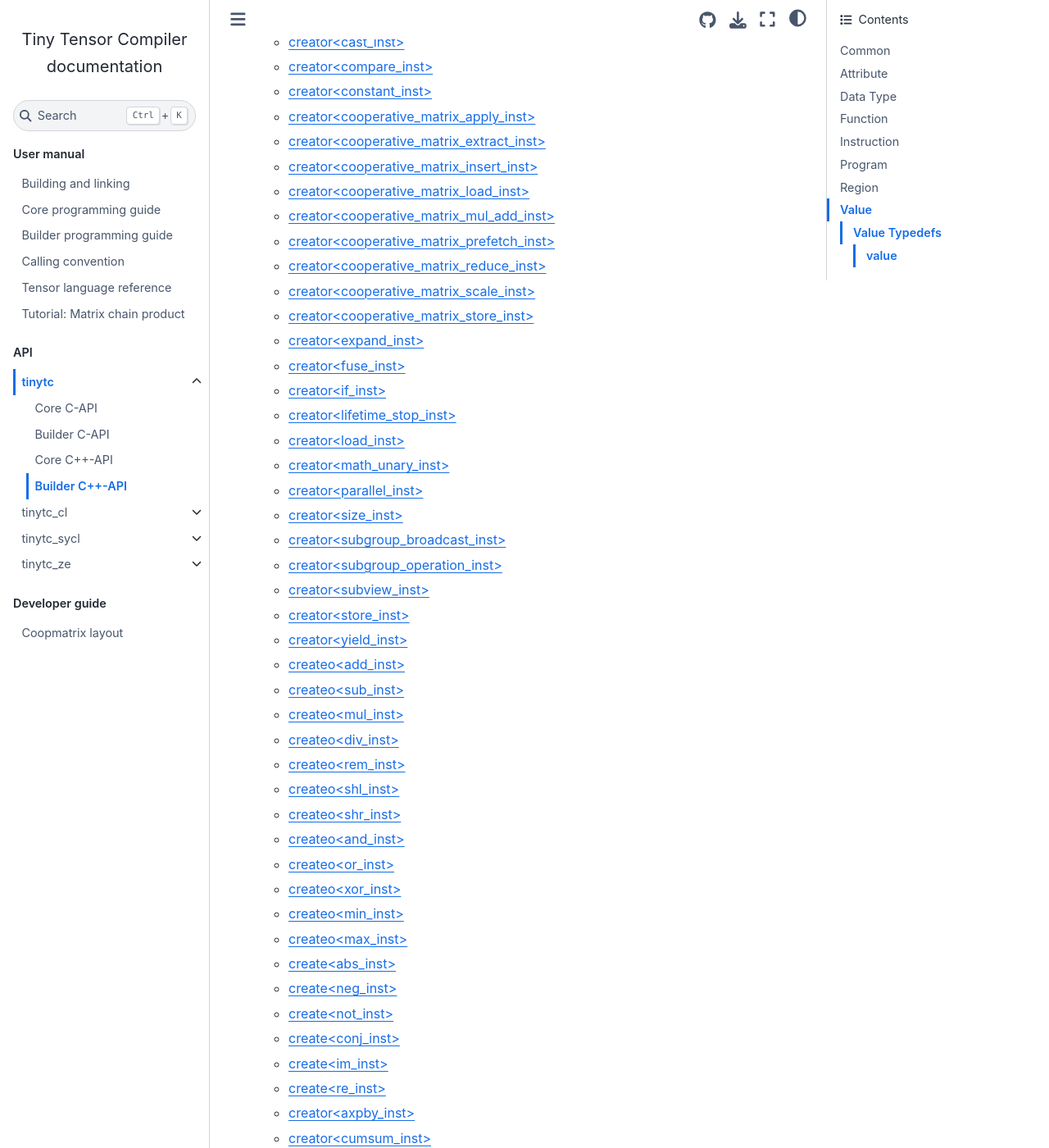
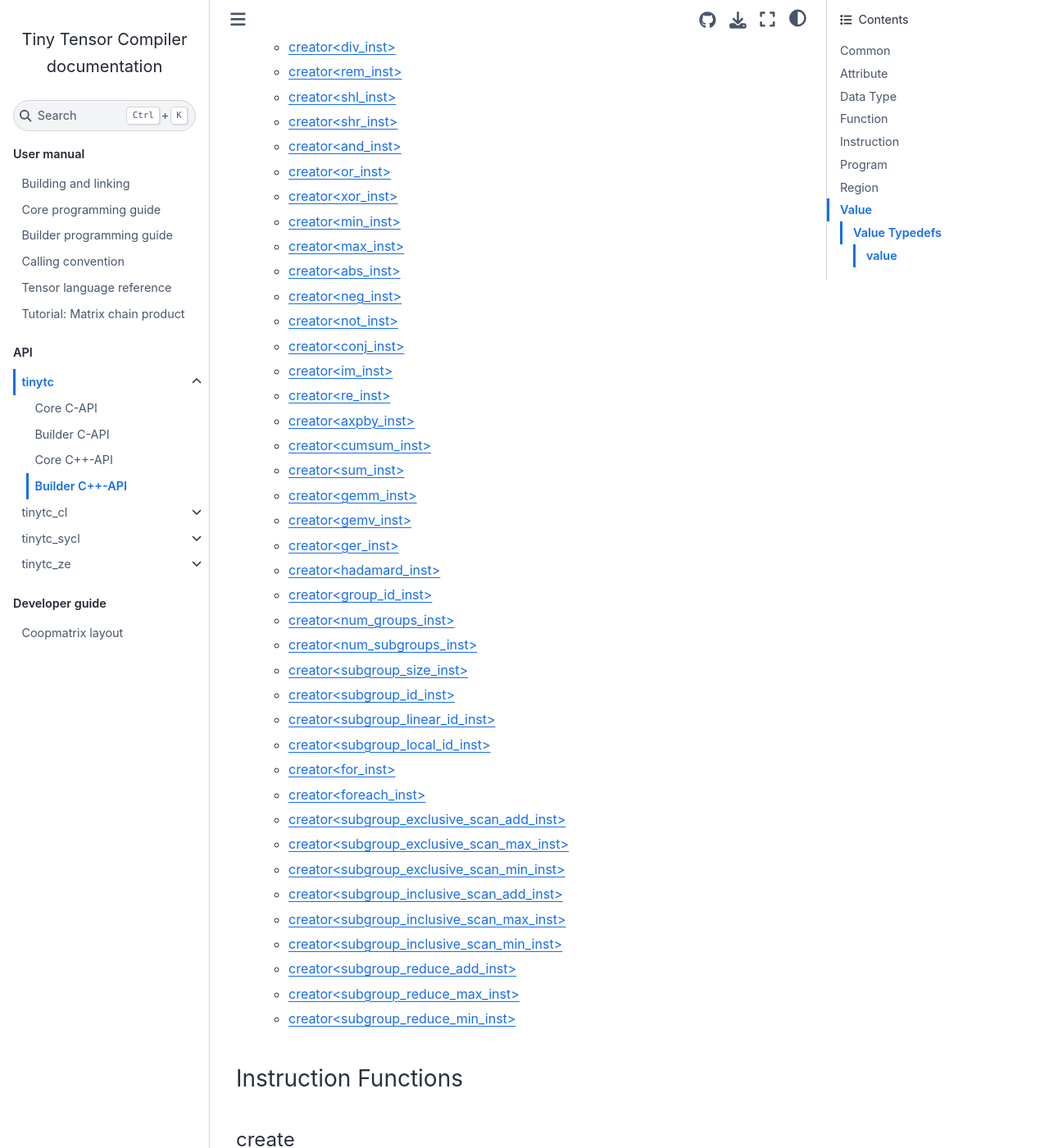
Before and after one commit to intel/tiny-tensor-compiler, a Sphinx documentation site: the page built from docs/api/builder_cxxapi.rst, in a window 1280 px wide and 1400 px high, scrolled down 13746 px. Shown: the whole window at 82% size. Built offline with Sphinx 7.4.7 and the Sphinx Book theme 1.1.4, drawn with Linux system fonts in a browser that asks for light colours; some of the changed text lies outside the part shown.

```diff
--- a/docs/api/builder_cxxapi.rst
+++ b/docs/api/builder_cxxapi.rst
@@ -19,10 +19,6 @@ Common
   * :ref:`tinytc::cmp_condition`
 
   * :ref:`tinytc::comp3`
-
-  * :ref:`tinytc::group_arithmetic`
-
-  * :ref:`tinytc::group_operation`
 
   * :ref:`tinytc::math_unary`
 
@@ -47,10 +43,6 @@ Common
   * :ref:`tinytc::to_string(cmp_condition)`
 
   * :ref:`tinytc::to_string(comp3)`
-
-  * :ref:`tinytc::to_string(group_arithmetic)`
-
-  * :ref:`tinytc::to_string(group_operation)`
 
   * :ref:`tinytc::to_string(math_unary)`
 
@@ -110,20 +102,6 @@ comp3
 .....
 
 .. doxygenenum:: tinytc::comp3
-
-.. _tinytc::group_arithmetic:
-
-group_arithmetic
-................
-
-.. doxygenenum:: tinytc::group_arithmetic
-
-.. _tinytc::group_operation:
-
-group_operation
-...............
-
-.. doxygenenum:: tinytc::group_operation
 
 .. _tinytc::math_unary:
 
@@ -204,20 +182,6 @@ to_string(comp3)
 ................
 
 .. doxygenfunction:: tinytc::to_string(comp3)
-
-.. _tinytc::to_string(group_arithmetic):
-
-to_string(group_arithmetic)
-...........................
-
-.. doxygenfunction:: tinytc::to_string(group_arithmetic)
-
-.. _tinytc::to_string(group_operation):
-
-to_string(group_operation)
-..........................
-
-.. doxygenfunction:: tinytc::to_string(group_operation)
 
 .. _tinytc::to_string(math_unary):
 
@@ -596,7 +560,11 @@ Instruction
 
   * :ref:`tinytc::creator\< cooperative_matrix_prefetch_inst \>`
 
-  * :ref:`tinytc::creator\< cooperative_matrix_reduce_inst \>`
+  * :ref:`tinytc::creator\< cooperative_matrix_reduce_add_inst \>`
+
+  * :ref:`tinytc::creator\< cooperative_matrix_reduce_max_inst \>`
+
+  * :ref:`tinytc::creator\< cooperative_matrix_reduce_min_inst \>`
 
   * :ref:`tinytc::creator\< cooperative_matrix_scale_inst \>`
 
@@ -620,49 +588,47 @@ Instruction
 
   * :ref:`tinytc::creator\< subgroup_broadcast_inst \>`
 
-  * :ref:`tinytc::creator\< subgroup_operation_inst \>`
-
   * :ref:`tinytc::creator\< subview_inst \>`
 
   * :ref:`tinytc::creator\< store_inst \>`
 
   * :ref:`tinytc::creator\< yield_inst \>`
 
-  * :ref:`tinytc::createo\< add_inst \>`
+  * :ref:`tinytc::creator\< add_inst \>`
 
-  * :ref:`tinytc::createo\< sub_inst \>`
+  * :ref:`tinytc::creator\< sub_inst \>`
 
-  * :ref:`tinytc::createo\< mul_inst \>`
+  * :ref:`tinytc::creator\< mul_inst \>`
 
-  * :ref:`tinytc::createo\< div_inst \>`
+  * :ref:`tinytc::creator\< div_inst \>`
 
-  * :ref:`tinytc::createo\< rem_inst \>`
+  * :ref:`tinytc::creator\< rem_inst \>`
 
-  * :ref:`tinytc::createo\< shl_inst \>`
+  * :ref:`tinytc::creator\< shl_inst \>`
 
-  * :ref:`tinytc::createo\< shr_inst \>`
+  * :ref:`tinytc::creator\< shr_inst \>`
 
-  * :ref:`tinytc::createo\< and_inst \>`
+  * :ref:`tinytc::creator\< and_inst \>`
 
-  * :ref:`tinytc::createo\< or_inst \>`
+  * :ref:`tinytc::creator\< or_inst \>`
 
-  * :ref:`tinytc::createo\< xor_inst \>`
+  * :ref:`tinytc::creator\< xor_inst \>`
 
-  * :ref:`tinytc::createo\< min_inst \>`
+  * :ref:`tinytc::creator\< min_inst \>`
 
-  * :ref:`tinytc::createo\< max_inst \>`
+  * :ref:`tinytc::creator\< max_inst \>`
 
-  * :ref:`tinytc::create\< abs_inst \>`
+  * :ref:`tinytc::creator\< abs_inst \>`
 
-  * :ref:`tinytc::create\< neg_inst \>`
+  * :ref:`tinytc::creator\< neg_inst \>`
 
-  * :ref:`tinytc::create\< not_inst \>`
+  * :ref:`tinytc::creator\< not_inst \>`
 
-  * :ref:`tinytc::create\< conj_inst \>`
+  * :ref:`tinytc::creator\< conj_inst \>`
 
-  * :ref:`tinytc::create\< im_inst \>`
+  * :ref:`tinytc::creator\< im_inst \>`
 
-  * :ref:`tinytc::create\< re_inst \>`
+  * :ref:`tinytc::creator\< re_inst \>`
 
   * :ref:`tinytc::creator\< axpby_inst \>`
 
@@ -695,6 +661,24 @@ Instruction
   * :ref:`tinytc::creator\< for_inst \>`
 
   * :ref:`tinytc::creator\< foreach_inst \>`
+
+  * :ref:`tinytc::creator\< subgroup_exclusive_scan_add_inst \>`
+
+  * :ref:`tinytc::creator\< subgroup_exclusive_scan_max_inst \>`
+
+  * :ref:`tinytc::creator\< subgroup_exclusive_scan_min_inst \>`
+
+  * :ref:`tinytc::creator\< subgroup_inclusive_scan_add_inst \>`
+
+  * :ref:`tinytc::creator\< subgroup_inclusive_scan_max_inst \>`
+
+  * :ref:`tinytc::creator\< subgroup_inclusive_scan_min_inst \>`
+
+  * :ref:`tinytc::creator\< subgroup_reduce_add_inst \>`
+
+  * :ref:`tinytc::creator\< subgroup_reduce_max_inst \>`
+
+  * :ref:`tinytc::creator\< subgroup_reduce_min_inst \>`
 
 Instruction Functions
 ---------------------
@@ -796,12 +780,26 @@ creator<cooperative_matrix_prefetch_inst>
 
 .. doxygenstruct:: tinytc::creator< cooperative_matrix_prefetch_inst >
 
-.. _tinytc::creator\< cooperative_matrix_reduce_inst \>:
+.. _tinytc::creator\< cooperative_matrix_reduce_add_inst \>:
 
-creator<cooperative_matrix_reduce_inst>
-.......................................
+creator<cooperative_matrix_reduce_add_inst>
+...........................................
 
-.. doxygenstruct:: tinytc::creator< cooperative_matrix_reduce_inst >
+.. doxygenstruct:: tinytc::creator< cooperative_matrix_reduce_add_inst >
+
+.. _tinytc::creator\< cooperative_matrix_reduce_max_inst \>:
+
+creator<cooperative_matrix_reduce_max_inst>
+...........................................
+
+.. doxygenstruct:: tinytc::creator< cooperative_matrix_reduce_max_inst >
+
+.. _tinytc::creator\< cooperative_matrix_reduce_min_inst \>:
+
+creator<cooperative_matrix_reduce_min_inst>
+...........................................
+
+.. doxygenstruct:: tinytc::creator< cooperative_matrix_reduce_min_inst >
 
 .. _tinytc::creator\< cooperative_matrix_scale_inst \>:
 
@@ -908,131 +899,131 @@ creator<yield_inst>
 
 .. doxygenstruct:: tinytc::creator< yield_inst >
 
-.. _tinytc::createo\< add_inst \>:
+.. _tinytc::creator\< add_inst \>:
 
-createo<add_inst>
+creator<add_inst>
 .................
 
-.. doxygenstruct:: tinytc::createo< add_inst >
+.. doxygenstruct:: tinytc::creator< add_inst >
 
-.. _tinytc::createo\< sub_inst \>:
+.. _tinytc::creator\< sub_inst \>:
 
-createo<sub_inst>
+creator<sub_inst>
 .................
 
-.. doxygenstruct:: tinytc::createo< sub_inst >
+.. doxygenstruct:: tinytc::creator< sub_inst >
 
-.. _tinytc::createo\< mul_inst \>:
+.. _tinytc::creator\< mul_inst \>:
 
-createo<mul_inst>
+creator<mul_inst>
 .................
 
-.. doxygenstruct:: tinytc::createo< mul_inst >
+.. doxygenstruct:: tinytc::creator< mul_inst >
 
-.. _tinytc::createo\< div_inst \>:
+.. _tinytc::creator\< div_inst \>:
 
-createo<div_inst>
+creator<div_inst>
 .................
 
-.. doxygenstruct:: tinytc::createo< div_inst >
+.. doxygenstruct:: tinytc::creator< div_inst >
 
-.. _tinytc::createo\< rem_inst \>:
+.. _tinytc::creator\< rem_inst \>:
 
-createo<rem_inst>
+creator<rem_inst>
 .................
 
-.. doxygenstruct:: tinytc::createo< rem_inst >
+.. doxygenstruct:: tinytc::creator< rem_inst >
 
-.. _tinytc::createo\< shl_inst \>:
+.. _tinytc::creator\< shl_inst \>:
 
-createo<shl_inst>
+creator<shl_inst>
 .................
 
-.. doxygenstruct:: tinytc::createo< shl_inst >
+.. doxygenstruct:: tinytc::creator< shl_inst >
 
-.. _tinytc::createo\< shr_inst \>:
+.. _tinytc::creator\< shr_inst \>:
 
-createo<shr_inst>
+creator<shr_inst>
 .................
 
-.. doxygenstruct:: tinytc::createo< shr_inst >
+.. doxygenstruct:: tinytc::creator< shr_inst >
 
-.. _tinytc::createo\< and_inst \>:
+.. _tinytc::creator\< and_inst \>:
 
-createo<and_inst>
+creator<and_inst>
 .................
 
-.. doxygenstruct:: tinytc::createo< and_inst >
+.. doxygenstruct:: tinytc::creator< and_inst >
 
-.. _tinytc::createo\< or_inst \>:
+.. _tinytc::creator\< or_inst \>:
 
-createo<or_inst>
+creator<or_inst>
 ................
 
-.. doxygenstruct:: tinytc::createo< or_inst >
+.. doxygenstruct:: tinytc::creator< or_inst >
 
-.. _tinytc::createo\< xor_inst \>:
+.. _tinytc::creator\< xor_inst \>:
 
-createo<xor_inst>
+creator<xor_inst>
 .................
 
-.. doxygenstruct:: tinytc::createo< xor_inst >
+.. doxygenstruct:: tinytc::creator< xor_inst >
 
-.. _tinytc::createo\< min_inst \>:
+.. _tinytc::creator\< min_inst \>:
 
-createo<min_inst>
+creator<min_inst>
 .................
 
-.. doxygenstruct:: tinytc::createo< min_inst >
+.. doxygenstruct:: tinytc::creator< min_inst >
 
-.. _tinytc::createo\< max_inst \>:
+.. _tinytc::creator\< max_inst \>:
 
-createo<max_inst>
+creator<max_inst>
 .................
 
-.. doxygenstruct:: tinytc::createo< max_inst >
+.. doxygenstruct:: tinytc::creator< max_inst >
 
-.. _tinytc::create\< abs_inst \>:
+.. _tinytc::creator\< abs_inst \>:
 
-create<abs_inst>
+creator<abs_inst>
+.................
+
+.. doxygenstruct:: tinytc::creator< abs_inst >
+
+.. _tinytc::creator\< neg_inst \>:
+
+creator<neg_inst>
+.................
+
+.. doxygenstruct:: tinytc::creator< neg_inst >
+
+.. _tinytc::creator\< not_inst \>:
+
+creator<not_inst>
+.................
+
+.. doxygenstruct:: tinytc::creator< not_inst >
+
+.. _tinytc::creator\< conj_inst \>:
+
+creator<conj_inst>
+..................
+
+.. doxygenstruct:: tinytc::creator< conj_inst >
+
+.. _tinytc::creator\< im_inst \>:
+
+creator<im_inst>
 ................
 
-.. doxygenstruct:: tinytc::create< abs_inst >
+.. doxygenstruct:: tinytc::creator< im_inst >
 
-.. _tinytc::create\< neg_inst \>:
+.. _tinytc::creator\< re_inst \>:
 
-create<neg_inst>
+creator<re_inst>
 ................
 
-.. doxygenstruct:: tinytc::create< neg_inst >
-
-.. _tinytc::create\< not_inst \>:
-
-create<not_inst>
-................
-
-.. doxygenstruct:: tinytc::create< not_inst >
-
-.. _tinytc::create\< conj_inst \>:
-
-create<conj_inst>
-.................
-
-.. doxygenstruct:: tinytc::create< conj_inst >
-
-.. _tinytc::create\< im_inst \>:
-
-create<im_inst>
-...............
-
-.. doxygenstruct:: tinytc::create< im_inst >
-
-.. _tinytc::create\< re_inst \>:
-
-create<re_inst>
-...............
-
-.. doxygenstruct:: tinytc::create< re_inst >
+.. doxygenstruct:: tinytc::creator< re_inst >
 
 .. _tinytc::creator\< axpby_inst \>:
 
@@ -1146,6 +1137,69 @@ creator<foreach_inst>
 
 .. doxygenstruct:: tinytc::creator< foreach_inst >
 
+.. _tinytc::creator\< subgroup_exclusive_scan_add_inst \>:
+
+creator<subgroup_exclusive_scan_add_inst>
+.........................................
+
+.. doxygenstruct:: tinytc::creator< subgroup_exclusive_scan_add_inst >
+
+.. _tinytc::creator\< subgroup_exclusive_scan_max_inst \>:
+
+creator<subgroup_exclusive_scan_max_inst>
+.........................................
+
+.. doxygenstruct:: tinytc::creator< subgroup_exclusive_scan_max_inst >
+
+.. _tinytc::creator\< subgroup_exclusive_scan_min_inst \>:
+
+creator<subgroup_exclusive_scan_min_inst>
+.........................................
+
+.. doxygenstruct:: tinytc::creator< subgroup_exclusive_scan_min_inst >
+
+.. _tinytc::creator\< subgroup_inclusive_scan_add_inst \>:
+
+creator<subgroup_inclusive_scan_add_inst>
+.........................................
+
+.. doxygenstruct:: tinytc::creator< subgroup_inclusive_scan_add_inst >
+
+.. _tinytc::creator\< subgroup_inclusive_scan_max_inst \>:
+
+creator<subgroup_inclusive_scan_max_inst>
+.........................................
+
+.. doxygenstruct:: tinytc::creator< subgroup_inclusive_scan_max_inst >
+
+.. _tinytc::creator\< subgroup_inclusive_scan_min_inst \>:
+
+creator<subgroup_inclusive_scan_min_inst>
+.........................................
+
+.. doxygenstruct:: tinytc::creator< subgroup_inclusive_scan_min_inst >
+
+.. _tinytc::creator\< subgroup_reduce_add_inst \>:
+
+creator<subgroup_reduce_add_inst>
+.................................
+
+.. doxygenstruct:: tinytc::creator< subgroup_reduce_add_inst >
+
+.. _tinytc::creator\< subgroup_reduce_max_inst \>:
+
+creator<subgroup_reduce_max_inst>
+.................................
+
+.. doxygenstruct:: tinytc::creator< subgroup_reduce_max_inst >
+
+.. _tinytc::creator\< subgroup_reduce_min_inst \>:
+
+creator<subgroup_reduce_min_inst>
+.................................
+
+.. doxygenstruct:: tinytc::creator< subgroup_reduce_min_inst >
+
 Program
 =======
 
```
Also changed, not shown: other parts of docs/api/builder_cxxapi.rst (+0 -7 lines), docs/api/builder_capi.rst (+104 -50 lines), docs/api/builder_capi.yaml (+12 -6 lines), docs/api/builder_cxxapi.yaml (+30 -24 lines), docs/manual/tensor-ir.rst (+14 -16 lines), 14 other files.
